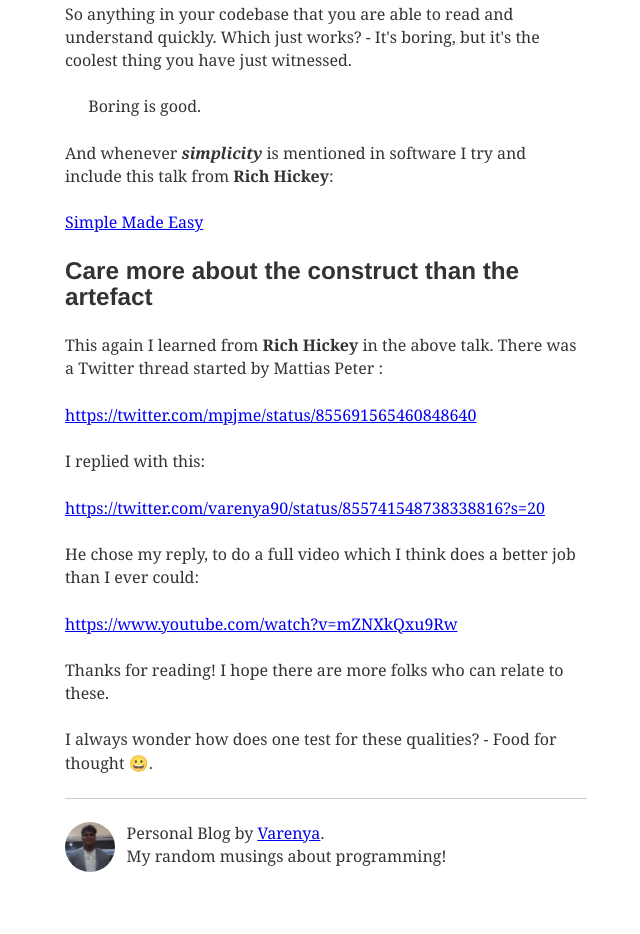
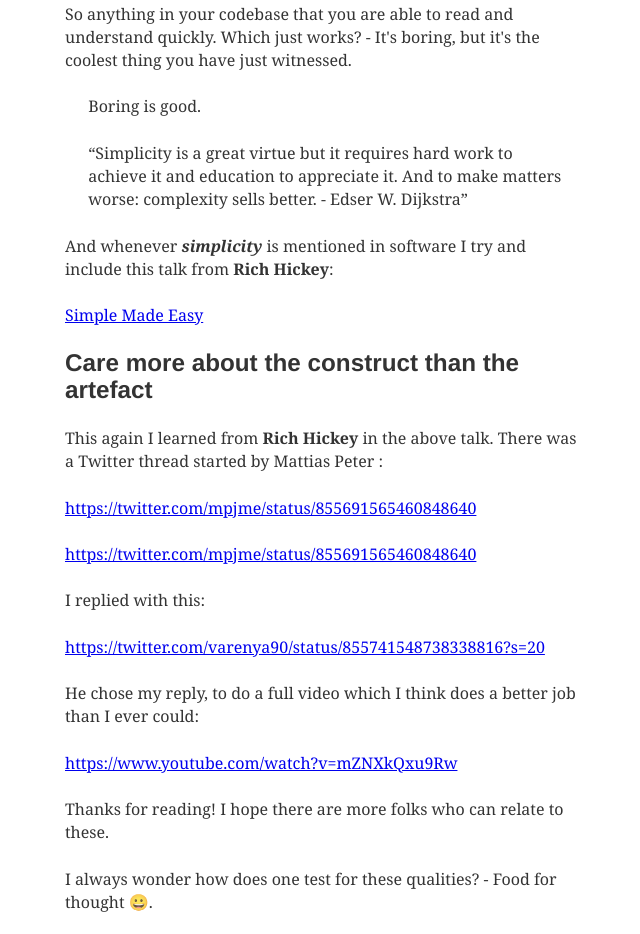
Before and after one commit to varenya/elpsykongroo, a Gatsby site: page /underappreciated-skills-of-dev/ in a window 1280 px wide. Shown: the part 4170-5104 px from the top of the page, without its empty margins (314-954 px from the left). Built offline with nearby package versions, Linux system fonts and the light colour scheme; Gatsby itself is replaced by a stand-in of ours; some packages are replaced by stand-ins of ours; what typography-theme-lincoln would draw is missing.

Commit message:
[vt] twitter trial

```diff
--- a/content/blog/underappreciated-skills-of-dev/index.md
+++ b/content/blog/underappreciated-skills-of-dev/index.md
@@ -129,6 +129,8 @@ So anything in your codebase that you are able to read and understand quickly. W
 
 > Boring is good.
 
+> “Simplicity is a great virtue but it requires hard work to achieve it and education to appreciate it. And to make matters worse: complexity sells better. - Edser W. Dijkstra”
+
 And whenever ***simplicity*** is mentioned in software I try and include this talk from **Rich Hickey**:
 
 [Simple Made Easy](https://www.infoq.com/presentations/Simple-Made-Easy/)
@@ -138,6 +140,8 @@ And whenever ***simplicity*** is mentioned in software I try and include this ta
 This again I learned from **Rich Hickey** in the above talk.  There was a Twitter thread started by Mattias Peter :
 
 [https://twitter.com/mpjme/status/855691565460848640](https://twitter.com/mpjme/status/855691565460848640)
+
+https://twitter.com/mpjme/status/855691565460848640
 
 I replied with this:
 
```
